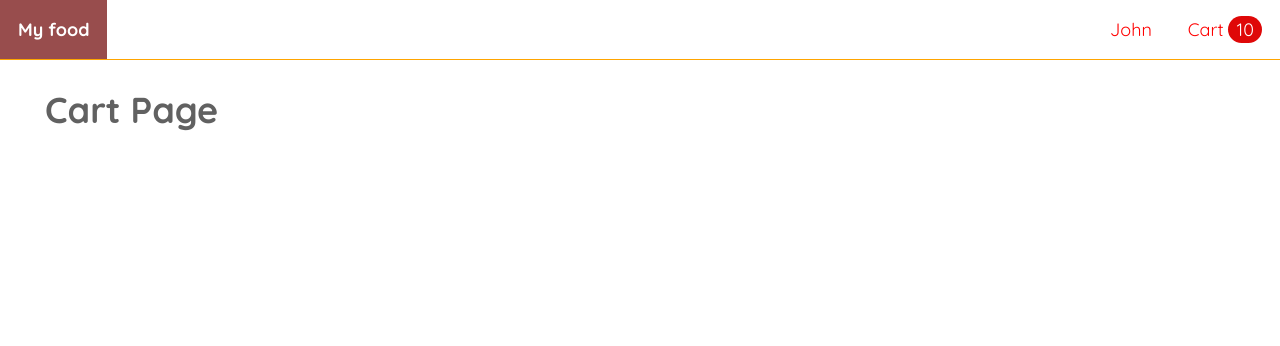
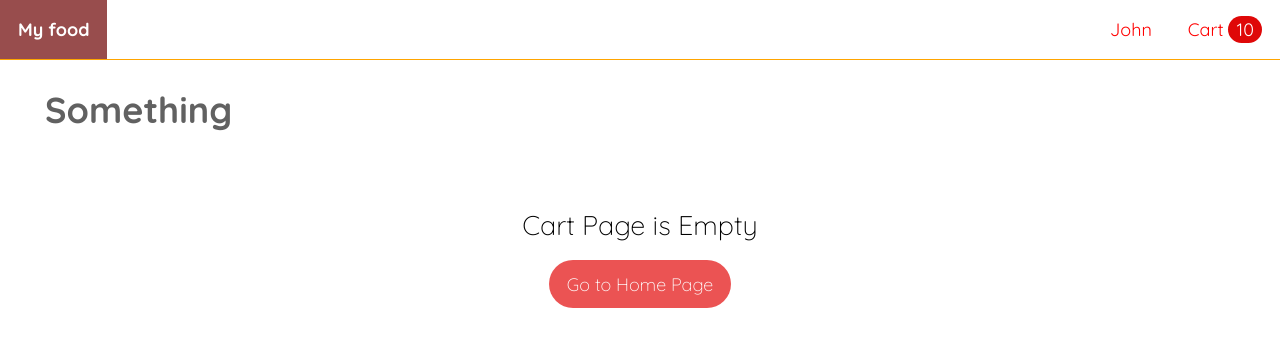
Before and after one commit to raminderjeet293/Canteen-Management-System-, a React (Create React App) app in the folder frontend/: page /cart in a window 1280 px wide. Shown: the top 346 px of the page. Built offline with nearby package versions, Linux system fonts and the light colour scheme.

Commit message:
Not Found Page added

```diff
--- /dev/null
+++ b/frontend/src/components/NotFound/NotFound.js
@@ -0,0 +1,19 @@
+import React from "react";
+import classes from "./notFound.module.css";
+import { Link } from "react-router-dom";
+
+export default function NotFound({ message, linkRoute, linkText }) {
+  console.log("Message:", message); // Add this line to debug
+  return (
+    <div className={classes.container}>
+      {message}
+      <Link to={linkRoute}>{linkText}</Link>
+    </div>
+  );
+}
+
+NotFound.defaultProps = {
+  message: "Nothing Found!",
+  linkRoute: "/",
+  linkText: "Go To Home Page",
+};
--- /dev/null
+++ b/frontend/src/components/NotFound/notFound.module.css
@@ -0,0 +1,25 @@
+
+.container {
+    display: flex;
+    flex-direction: column;
+    justify-content: center;
+    align-items: center;
+    font-size: 1.5rem;
+    font-weight: 100;
+    height: 15rem;
+  }
+
+  .container a {
+    font-size: 1rem;
+    background-color: #e72929;
+    color: white;
+    border-radius: 10rem;
+    padding: 0.7rem 1rem;
+    margin: 1rem;
+    opacity: 0.8;
+  }
+
+  .container a:hover {
+    opacity: 1;
+    cursor: pointer;
+  }
--- a/frontend/src/components/Search/Search.js
+++ b/frontend/src/components/Search/Search.js
@@ -1,4 +1,4 @@
-import React, { useState } from "react";
+import React, { useEffect, useState } from "react";
 import classes from "./search.module.css";
 import { useNavigate, useParams } from "react-router-dom";
 
@@ -6,6 +6,11 @@ export default function Search() {
   const [term, setTerm] = useState("");
   const navigate = useNavigate();
   const { searchTerm } = useParams();
+
+  useEffect(() => {
+    setTerm(searchTerm ?? "");
+  }, [searchTerm]);
+
   const search = async () => {
     term ? navigate("/search/" + term) : navigate("/");
   };
@@ -16,7 +21,7 @@ export default function Search() {
         placeholder="search Food"
         onChange={(e) => setTerm(e.target.value)}
         onKeyUp={(e) => e.key === "Enter" && search()}
-        defaultValue={searchTerm}
+        value={term}
       ></input>
       <button onClick={search}>Search</button>
     </div>
--- a/frontend/src/pages/Cart/CartPage.js
+++ b/frontend/src/pages/Cart/CartPage.js
@@ -1,34 +1,47 @@
-import React from 'react'
-import classes from './cartPage.module.css'
-import { useCart } from '../../hooks/useCart';
-import Title from '../../components/Title/Title';
-import { Link } from 'react-router-dom';
-import Price from '../../components/Price/Price';
+import React from "react";
+import classes from "./cartPage.module.css";
+import { useCart } from "../../hooks/useCart";
+import Title from "../../components/Title/Title";
+import { Link } from "react-router-dom";
+import Price from "../../components/Price/Price";
+import NotFound from "../../components/NotFound/NotFound";
+
 export default function CartPage() {
-
-    const {cart,removeFromCart,changeQuantity}=useCart();
+  const { cart, removeFromCart, changeQuantity } = useCart();
 
   return (
     <>
-     <Title title='Cart Page' margin="1.5rem 0 0 2.5rem"/>
-     {
-     cart && cart.items.length >0 &&
+      <Title title="Something" margin="1.5rem 0 0 2.5rem" />
+      {console.log(cart.items)}
+      {cart.items.length === 0 ? (
+        <NotFound
+          message="Cart Page is Empty"
+          linkText="Go to Home Page"
+          linkRoute="/"
+        />
+      ) : (
         <div className={classes.container}>
           <ul className={classes.list}>
-            {
-               cart.items.map(item=><li key={item.food.id}>
+            {cart.items.map((item) => (
+              <li key={item.food.id}>
                 <div>
-                  <img src={`/foods/${item.food.imageUrl}`} alt={item.food.name}>
-                  </img>
+                  <img
+                    src={`/foods/${item.food.imageUrl}`}
+                    alt={item.food.name}
+                  ></img>
                 </div>
 
                 <div>
                   <Link to={`/food/${item.food.id}`}>{item.food.name}</Link>
                 </div>
 
-
                 <div>
-                  <select value={item.quantity} onChange={e=>changeQuantity(item,Number(e.target.value))}>
+                  <select
+                    value={item.quantity}
+                    onChange={(e) =>
+                      changeQuantity(item, Number(e.target.value))
+                    }
+                  >
                     <option>1</option>
                     <option>2</option>
                     <option>3</option>
@@ -39,39 +52,35 @@ export default function CartPage() {
                     <option>8</option>
                     <option>9</option>
                     <option>10</option>
-
                   </select>
                 </div>
 
-
                 <div>
-                <Price price={item.price}/>
+                  <Price price={item.price} />
                 </div>
 
-
-              <button className={classes.remove_button} onClick={()=>removeFromCart(item.food.id)}>Remove</button>
-
-               </li>)
-            }
+                <button
+                  className={classes.remove_button}
+                  onClick={() => removeFromCart(item.food.id)}
+                >
+                  Remove
+                </button>
+              </li>
+            ))}
           </ul>
 
           <div className={classes.checkout}>
             <div>
               <div className={classes.foods_count}>{cart.totalCount}</div>
               <div className={classes.total_price}>
-           <Price price={cart.totalPrice}/>
+                <Price price={cart.totalPrice} />
               </div>
             </div>
 
-       <Link to='/checkout'>Proceed To Checkout</Link>
-
-
+            <Link to="/checkout">Proceed To Checkout</Link>
           </div>
-
-
-
         </div>
+      )}
+    </>
+  );
 }
-    </>
-  )
-}
--- a/frontend/src/pages/Food/FoodPage.js
+++ b/frontend/src/pages/Food/FoodPage.js
@@ -6,19 +6,18 @@ import StarRating from "../../components/StarRating/StarRating";
 import Tags from "../../components/Tags/Tags";
 import Price from "../../components/Price/Price";
 import { useCart } from "../../hooks/useCart";
+import NotFound from "../../components/NotFound/NotFound";
 
 export default function FoodPage() {
   const [food, setFood] = useState({});
   const { id } = useParams();
-  const {addToCart}= useCart();
-  const navigate=useNavigate();
+  const { addToCart } = useCart();
+  const navigate = useNavigate();
 
-  const handleAddToCart=()=>
-  {
+  const handleAddToCart = () => {
     addToCart(food);
-    navigate('/cart');
-
-  }
+    navigate("/cart");
+  };
 
   useEffect(() => {
     getById(id).then(setFood);
@@ -26,7 +25,13 @@ export default function FoodPage() {
 
   return (
     <>
-      {food && (
+      {!food ? (
+        <NotFound
+          message="Food Not found"
+          linkText="Back to Home Page"
+          linkRoute="/"
+        />
+      ) : (
         <div className={classes.container}>
           <img
             className={classes.image}
@@ -41,7 +46,7 @@ export default function FoodPage() {
                 className={`${classes.favorite}
                      ${food.favorite ? "" : classes.not} `}
               >
-                 ❤
+                ❤
               </span>
             </div>
 
--- a/frontend/src/pages/Home/HomePage.js
+++ b/frontend/src/pages/Home/HomePage.js
@@ -1,48 +1,57 @@
 import React, { useEffect, useReducer } from "react";
-import { getAll, search,getAllTags,getAllByTag } from "../../services/foodService";
+import {
+  getAll,
+  search,
+  getAllTags,
+  getAllByTag,
+} from "../../services/foodService";
 import ThumbNails from "../../components/Thumbnails/ThumbNails";
 import { useParams } from "react-router-dom";
 import Search from "../../components/Search/Search";
-import Tags from "../../components/Tags/Tags"
+import Tags from "../../components/Tags/Tags";
+import NotFound from "../../components/NotFound/NotFound";
 
-const initialState = { foods: [] ,tags:[]};
+const initialState = { foods: [], tags: [] };
 const reducer = (state, action) => {
   switch (action.type) {
     case "FOODS_LOADED":
       return { ...state, foods: action.payload };
     case "TAGS_LOADED":
-        return { ...state, tags: action.payload };
+      return { ...state, tags: action.payload };
     default:
       return state;
   }
 };
 
 export default function HomePage() {
-
   const [state, dispatch] = useReducer(reducer, initialState);
-  const { foods,tags } = state;
-  const { searchTerm,tag } = useParams();
+  const { foods, tags } = state;
+  const { searchTerm, tag } = useParams();
 
   useEffect(() => {
+    getAllTags().then((tags) =>
+      dispatch({ type: "TAGS_LOADED", payload: tags })
+    );
 
-    getAllTags().then(tags=>dispatch({type:'TAGS_LOADED',payload:tags}))
-
-    const loadFoods=
-    tag?getAllByTag(tag)
-    :searchTerm
-    ?search(searchTerm)
-    :getAll();
+    const loadFoods = tag
+      ? getAllByTag(tag)
+      : searchTerm
+      ? search(searchTerm)
+      : getAll();
 
     // const loadedFoods = searchTerm ? search(searchTerm) : getAll();
     loadFoods.then((foods) =>
       dispatch({ type: "FOODS_LOADED", payload: foods })
     );
-  }, [searchTerm,tag]);
+  }, [searchTerm, tag]);
 
   return (
     <>
       <Search />
-      <Tags tags={tags}/>
+      <Tags tags={tags} />
+      {foods.length === 0 && (
+        <NotFound message="Not Found" linkText={"Reset Search"} linkRoute="/" />
+      )}
       <ThumbNails foods={foods} />
     </>
   );
```
Lines whose indentation alone changed are shown as unchanged.
